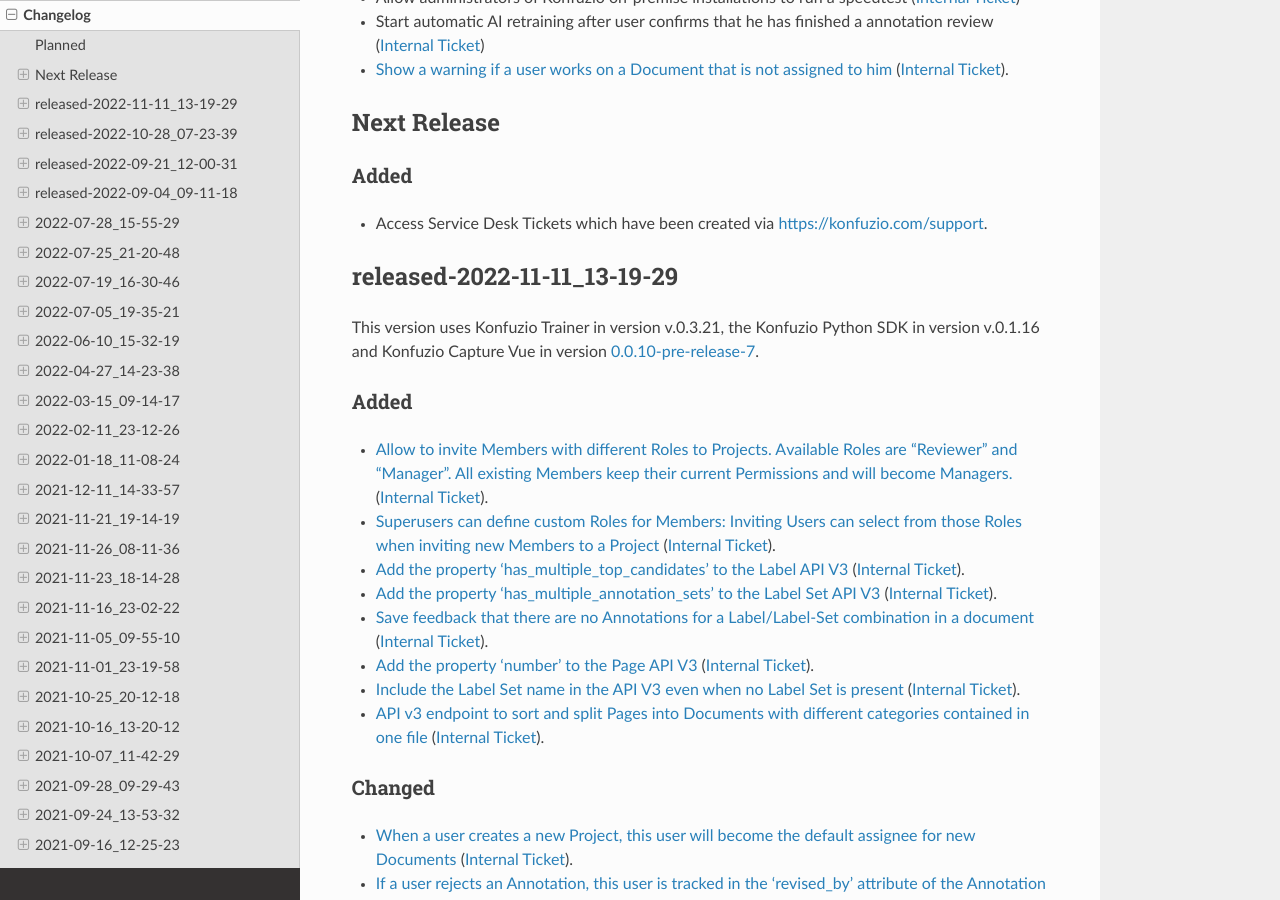
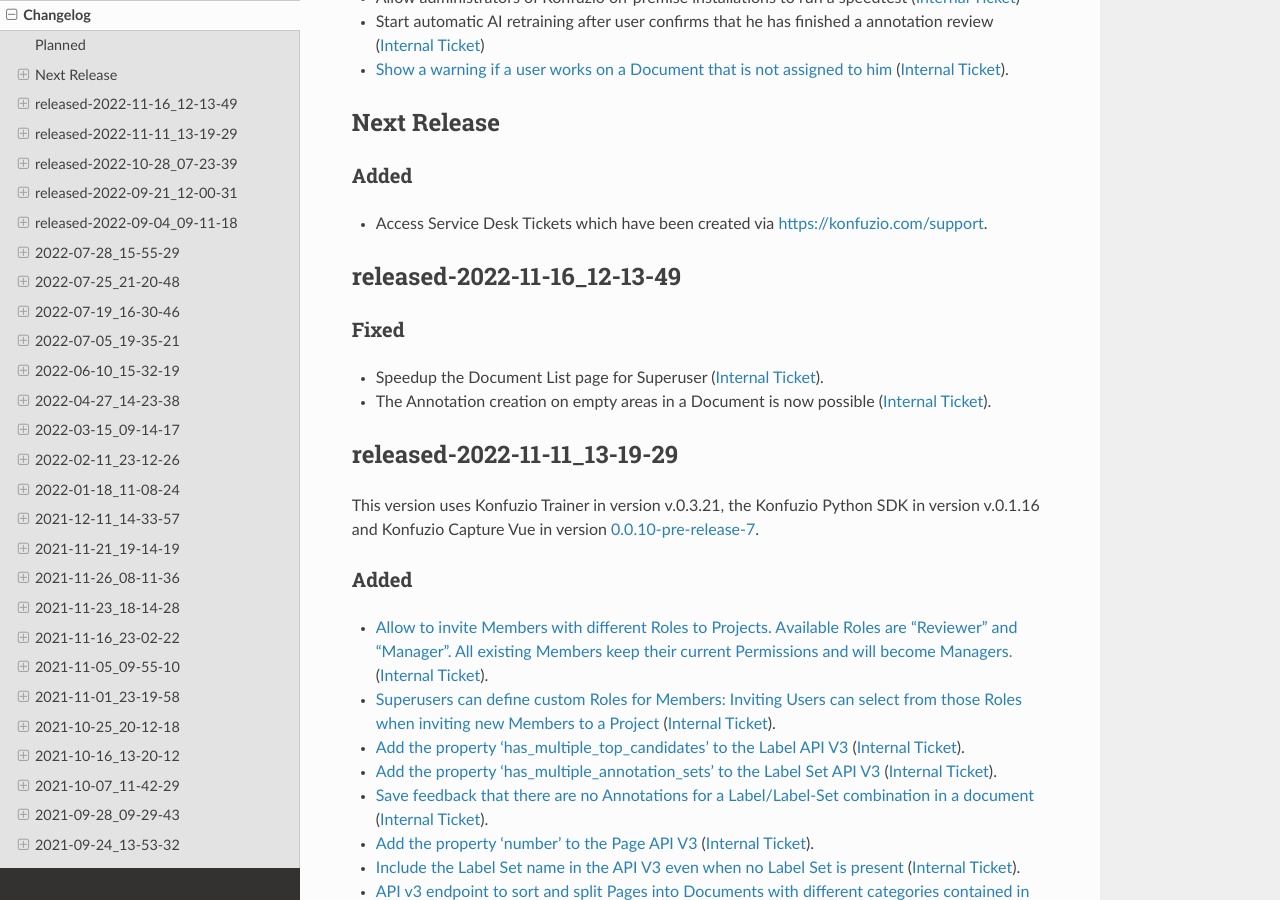
Before and after one commit to konfuzio-ai/konfuzio-sdk, a Sphinx documentation site: the page built from docs/web/changelog_app.md, in a window 1280 px wide and 900 px high, scrolled down 902 px. Built offline with Sphinx 7.4.7 and the Read the Docs theme 2.0.0, drawn with Linux system fonts in a browser that asks for light colours.

Commit message:
Update changelog_app.md

```diff
--- a/docs/web/changelog_app.md
+++ b/docs/web/changelog_app.md
@@ -41,6 +41,12 @@
 
 ### Added
 - Access Service Desk Tickets which have been created via https://konfuzio.com/support.
+
+## released-2022-11-16_12-13-49
+
+### Fixed
+- Speedup the Document List page for Superuser ([Internal Ticket](https://git.konfuzio.com/konfuzio/objectives/-/issues/10036)).
+- The Annotation creation on empty areas in a Document is now possible ([Internal Ticket](https://git.konfuzio.com/konfuzio/objectives/-/issues/10049)).
 
 ## released-2022-11-11_13-19-29
 
```
